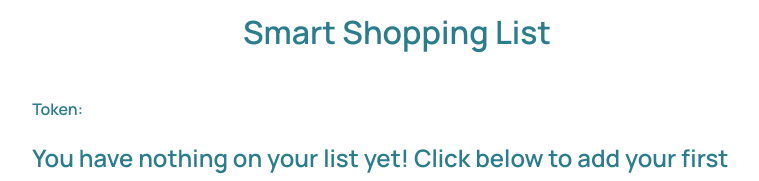
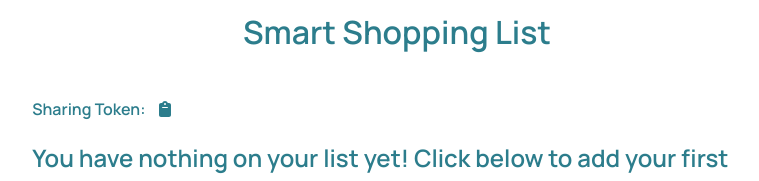
Before and after one commit to tinazarb/tcl-52-smart-shopping-list, a React (Vite) app: page /list in a window 1280 px wide. Shown: the top 181 px of the page, without its empty margins (243-1002 px from the left). Built offline with nearby package versions, Linux system fonts and the light colour scheme.

Commit message:
added a copy button for list token

```diff
--- a/src/views/List.jsx
+++ b/src/views/List.jsx
@@ -2,6 +2,9 @@ import './List.css';
 import { ListItems } from '../components';
 import { useState } from 'react';
 import { NavLink } from 'react-router-dom';
+import { FontAwesomeIcon } from '@fortawesome/react-fontawesome';
+
+import { faClipboard } from '@fortawesome/free-solid-svg-icons';
 
 export function List({ data, listToken, tokenHistory }) {
 	//set state
@@ -19,6 +22,11 @@ export function List({ data, listToken, tokenHistory }) {
 		setSearchedItem('');
 	}
 
+	const copyTokenToClipboard = () => {
+		navigator.clipboard.writeText(listToken);
+		alert('Token copied to clipboard!');
+	};
+
 	const currentList = listToken;
 
 	return (
@@ -26,7 +34,14 @@ export function List({ data, listToken, tokenHistory }) {
 			{/* welcome people to add to their list if it's empty */}
 			{data.length === 0 ? (
 				<div>
-					<h4>Token: {currentList}</h4>
+					<h4>
+						<span>Sharing Token: {currentList}</span>
+						<FontAwesomeIcon
+							icon={faClipboard}
+							style={{ cursor: 'pointer', marginLeft: '10px' }}
+							onClick={copyTokenToClipboard}
+						/>
+					</h4>
 
 					<h2>
 						You have nothing on your list yet! Click below to add your first
@@ -40,7 +55,14 @@ export function List({ data, listToken, tokenHistory }) {
 				// otherwise show people their by collection name
 				<div>
 					{/* <h1>Welcome back!</h1> */}
-					<h4>Token: {currentList}</h4>
+					<h4>
+						<span>Sharing Token: {currentList}</span>
+						<FontAwesomeIcon
+							icon={faClipboard}
+							style={{ cursor: 'pointer', marginLeft: '10px' }}
+							onClick={copyTokenToClipboard}
+						/>
+					</h4>
 
 					<div className="search-container">
 						<form>
```
